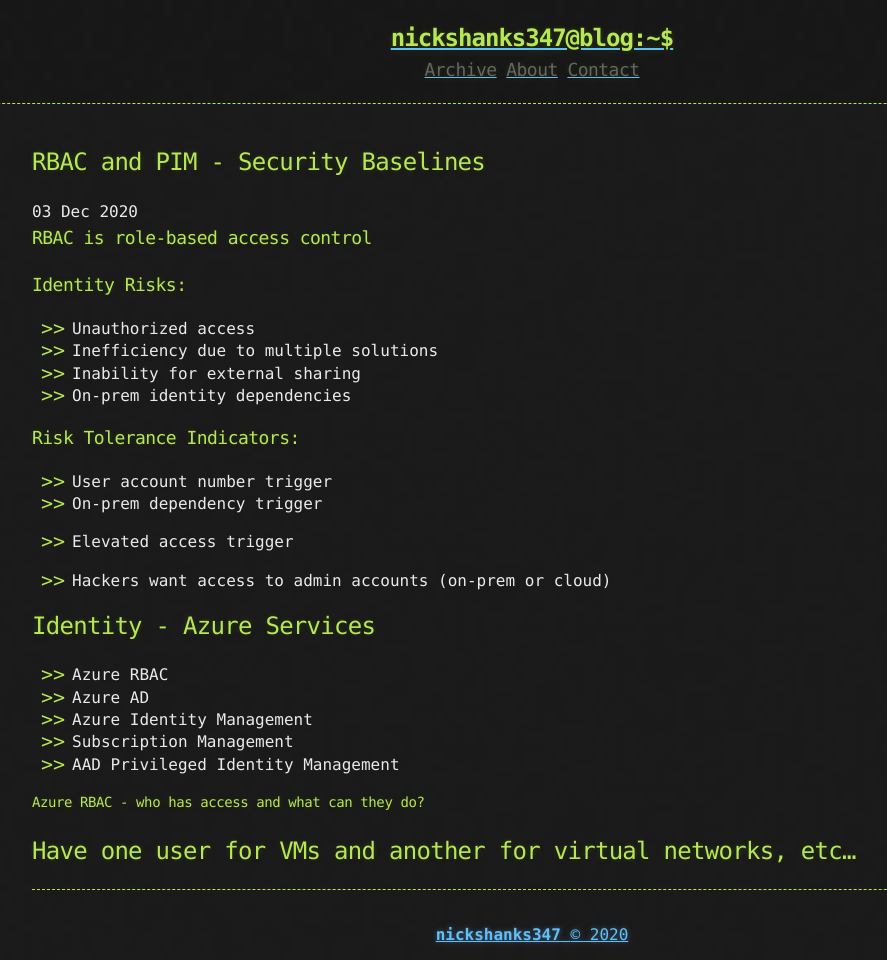
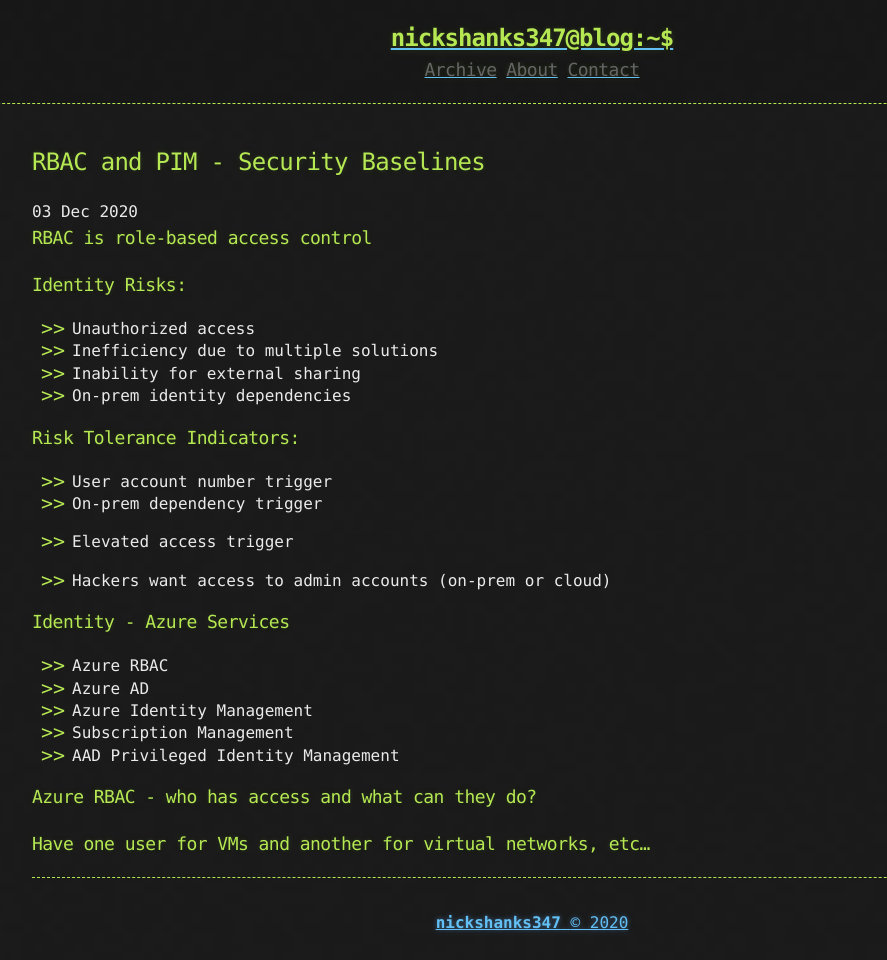
Before and after one commit to nickshanks347/nickshanks347.github.io, a Jekyll site: the page built from _posts/2020-12-03-rbac-and-pim.md, in a window 1280 px wide. Shown: the whole page, without its empty margins (108-995 px from the left). Built offline with Jekyll 4.4.1, drawn with Linux system fonts in a browser that asks for light colours.

```diff
--- a/_posts/2020-12-03-rbac-and-pim.md
+++ b/_posts/2020-12-03-rbac-and-pim.md
@@ -12,13 +12,14 @@ published: true
 * On-prem identity dependencies
 
 ### Risk Tolerance Indicators:
+
 * User account number trigger
 * On-prem dependency trigger
 * Elevated access trigger
 
 - Hackers want access to admin accounts (on-prem or cloud)
 
-## Identity - Azure Services
+### Identity - Azure Services
 
 * Azure RBAC
 * Azure AD
@@ -26,8 +27,8 @@ published: true
 * Subscription Management
 * AAD Privileged Identity Management
 
-#### Azure RBAC - who has access and what can they do?
+### Azure RBAC - who has access and what can they do?
 
-## Have one user for VMs and another for virtual networks, etc...
+### Have one user for VMs and another for virtual networks, etc...
 
 * * *
```
